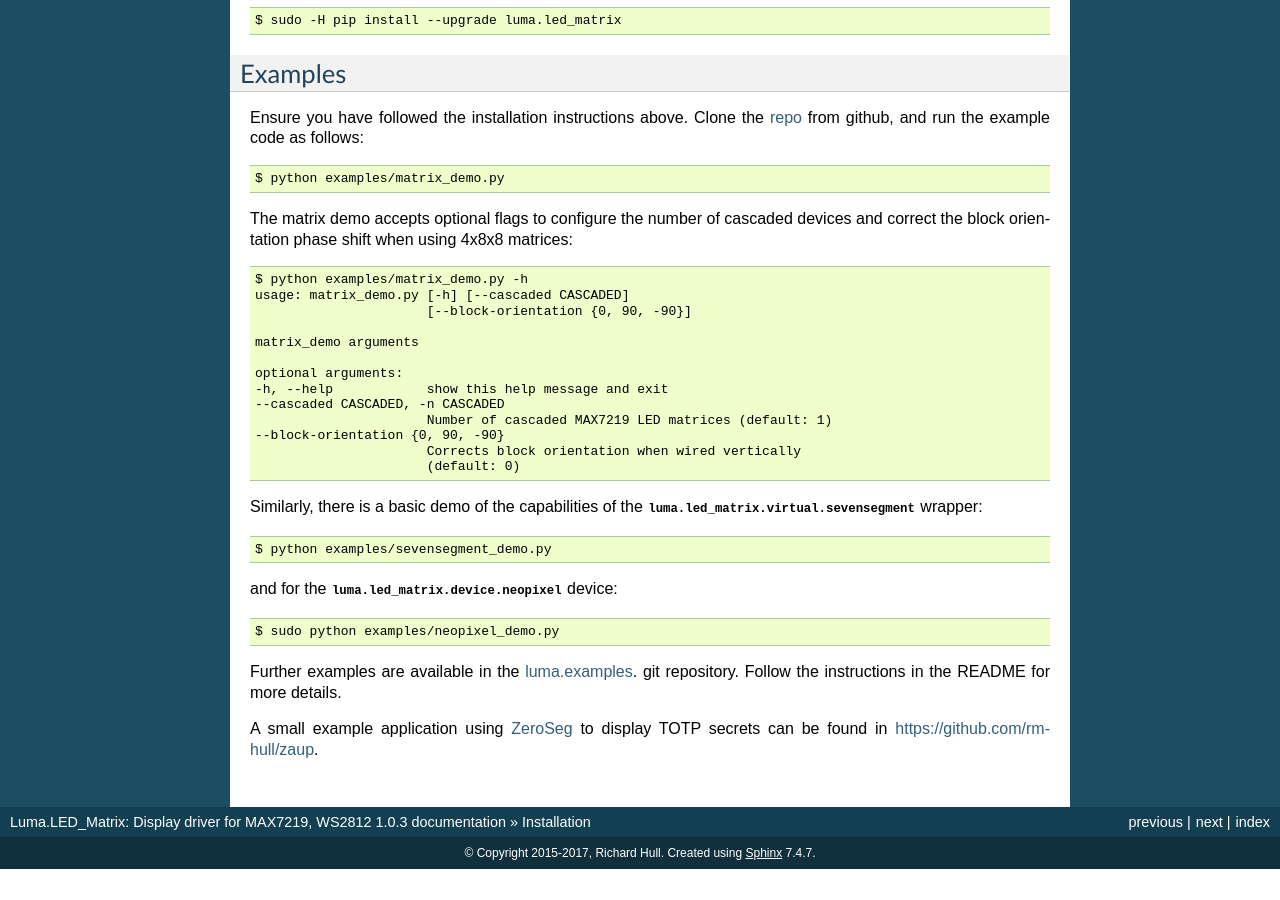
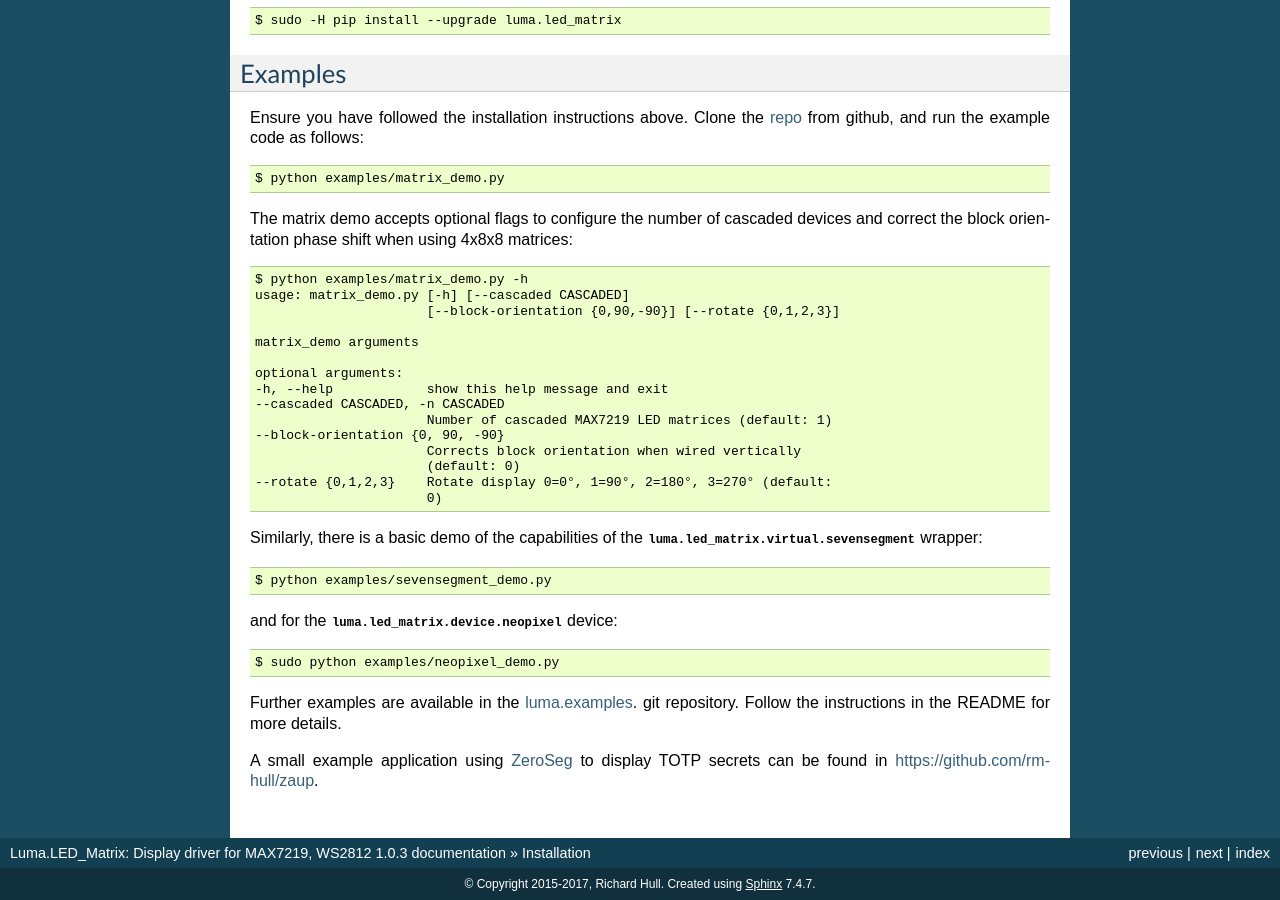
Before and after one commit to rm-hull/luma.led_matrix, a Sphinx documentation site: the page built from doc/install.rst, in a window 1280 px wide and 900 px high, scrolled down 2728 px. Built offline with Sphinx 7.4.7, drawn with Linux system fonts in a browser that asks for light colours; before the commit the page ends 3597 px from its top, so only the background shows below that.

Commit message:
document rotate option (#126)

```diff
--- a/doc/install.rst
+++ b/doc/install.rst
@@ -139,7 +139,7 @@ matrices::
 
     $ python examples/matrix_demo.py -h
     usage: matrix_demo.py [-h] [--cascaded CASCADED]
-                          [--block-orientation {0, 90, -90}]
+                          [--block-orientation {0,90,-90}] [--rotate {0,1,2,3}]
 
     matrix_demo arguments
 
@@ -150,6 +150,8 @@ matrices::
     --block-orientation {0, 90, -90}
                           Corrects block orientation when wired vertically
                           (default: 0)
+    --rotate {0,1,2,3}    Rotate display 0=0°, 1=90°, 2=180°, 3=270° (default:
+                          0)
 
 Similarly, there is a basic demo of the capabilities of the
 :py:class:`luma.led_matrix.virtual.sevensegment` wrapper::
```
